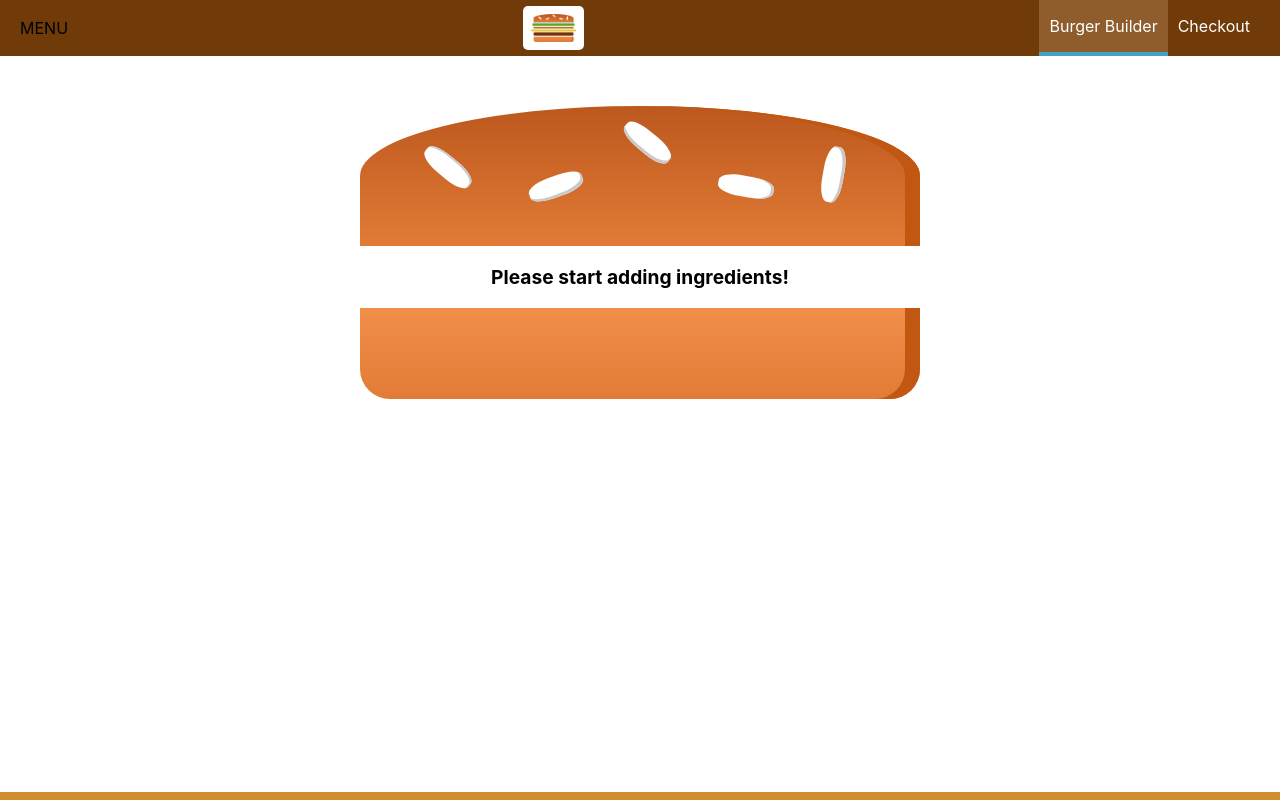
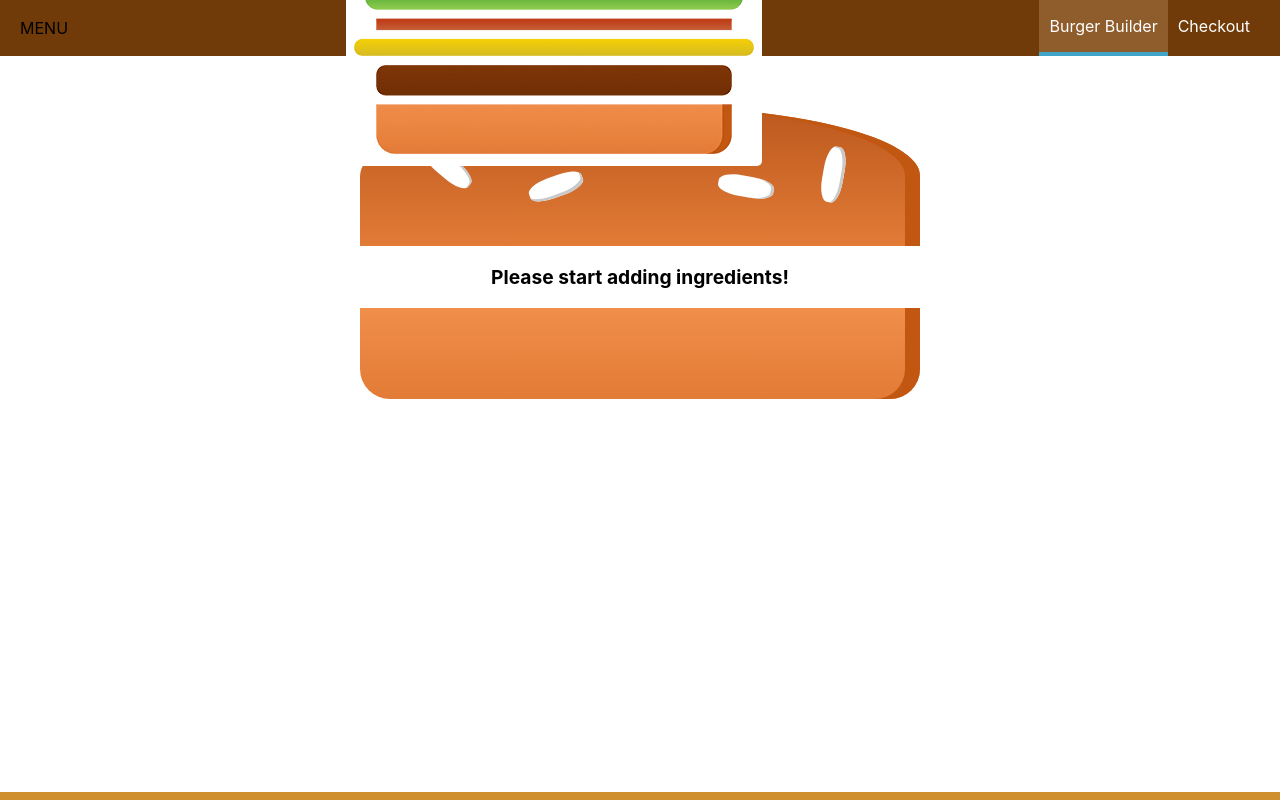
Before and after one commit to MOray-18/my-burger, a React (Create React App) app: page / in a window 1280 px wide. Shown: the top 800 px of the page. Built offline with nearby package versions, Linux system fonts and the light colour scheme.

Commit message:
edit logo selector to select image

```diff
--- a/src/components/Navigation/SideDrawer/SideDrawer.module.css
+++ b/src/components/Navigation/SideDrawer/SideDrawer.module.css
@@ -26,6 +26,6 @@
   transform: translateX(-100%);
 }
 
-.Logo {
+.Logo img {
   height: 11%;
 }
--- a/src/components/Navigation/Toolbar/Toolbar.module.css
+++ b/src/components/Navigation/Toolbar/Toolbar.module.css
@@ -17,6 +17,6 @@
   height: 100%;
 }
 
-.Logo {
+.Logo img {
   height: 80%;
 }
```
